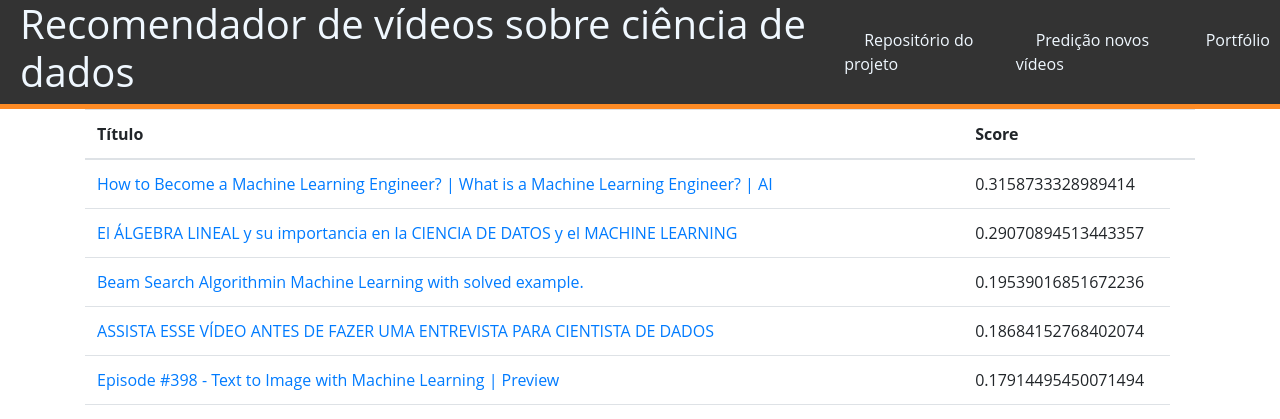
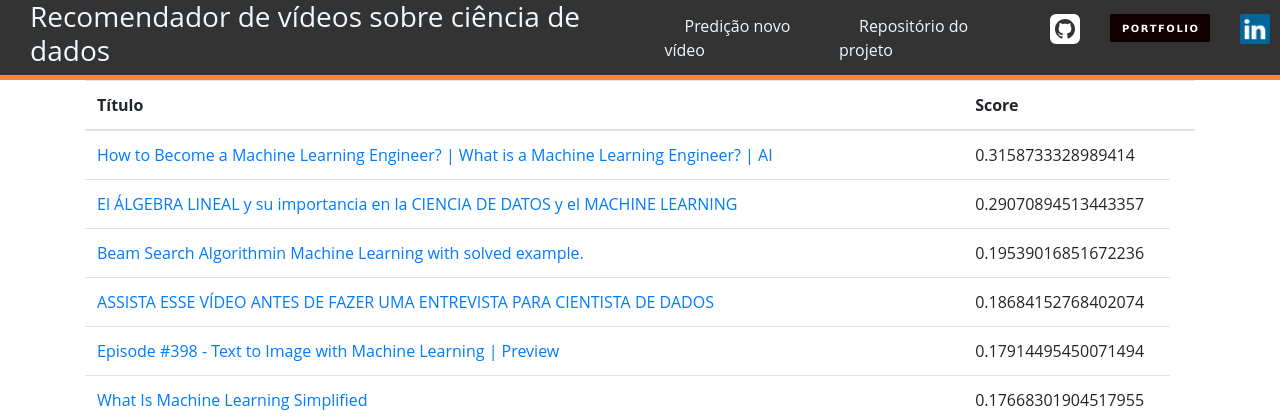
Before and after one commit to fhfraga/classificador_video_youtube, a Flask app: page / in a window 1280 px wide. Shown: the top 419 px of the page. Run offline with Flask 2, Linux system fonts and the light colour scheme; data comes from the database, SQL or seed files in the repository; parts of the project's set-up code (start-up, migrations or seed data) failed here and were passed over; some libraries are stand-ins or nearby versions.

Commit message:
adição de logos para as redes do autor

```diff
--- a/scripts/templates/base.html
+++ b/scripts/templates/base.html
@@ -14,12 +14,17 @@
 
 <body>
   <header class="header">
-    <a href="/"><h1>Recomendador de vídeos sobre ciência de dados</h1></a>
+    <a href="/"><h3>Recomendador de vídeos sobre ciência de dados</h3></a>
       <nav>
         <ul class=“menu”>
+          <li><a href="/predict">Predição novo vídeo</a></li>
           <li><a href="https://github.com/fhfraga/classificador_video_youtube">Repositório do projeto</a></li>
-          <li><a href="/predict">Predição novos vídeos</a></li>
-          <li><a href=https://fhfraga.github.io>Portfólio</a></li>
+          <li><a href="https://github.com/fhfraga/"">
+            <img src="../static/images/github.svg" alt="Github" width="30px"></a></li>
+          <li><a href="https://fhfraga.github.io">
+            <img src="../static/images/portfolio.svg" alt="Portfólio"></a></li>
+          <li><a href="https://www.linkedin.com/in/fhfraga/">
+            <img src="../static/images/linkedin.png" alt="Linkedin" width="30px"></a></li>
         </ul>
       </nav>
     </header>
```
